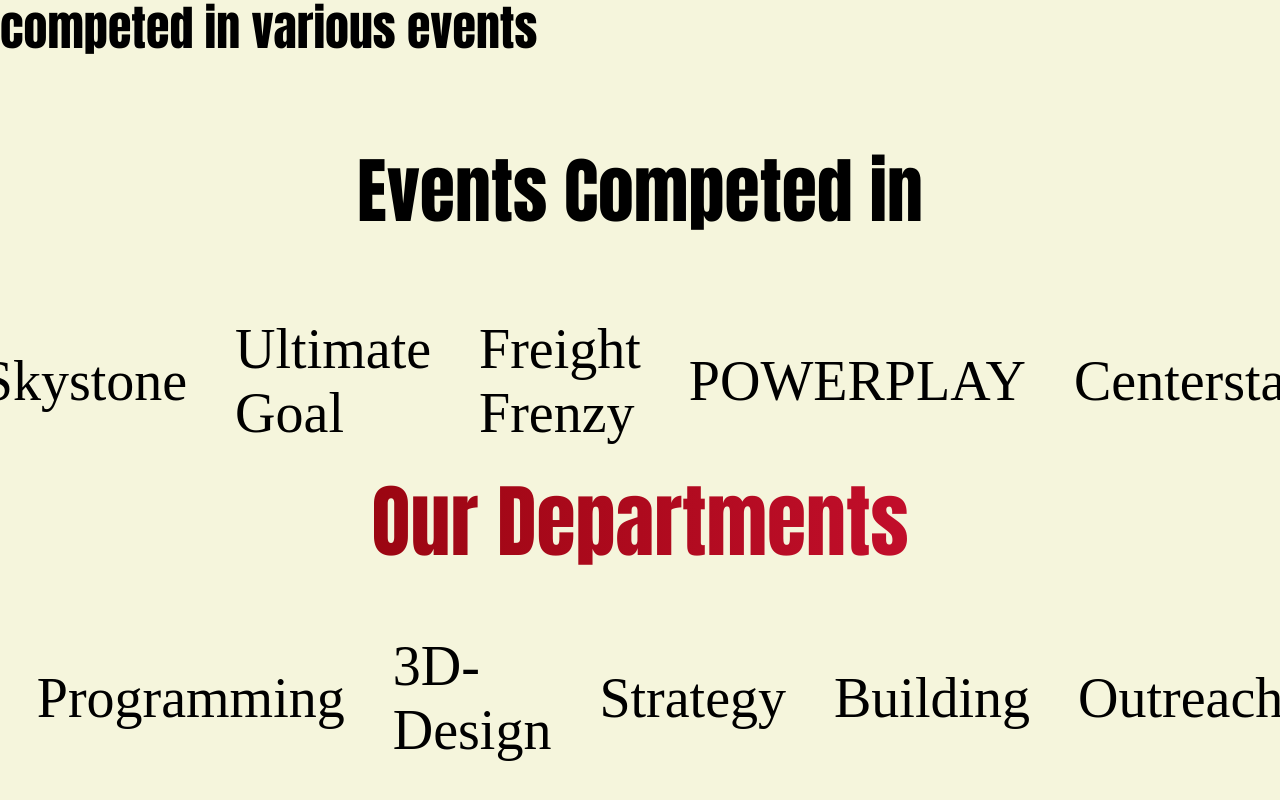
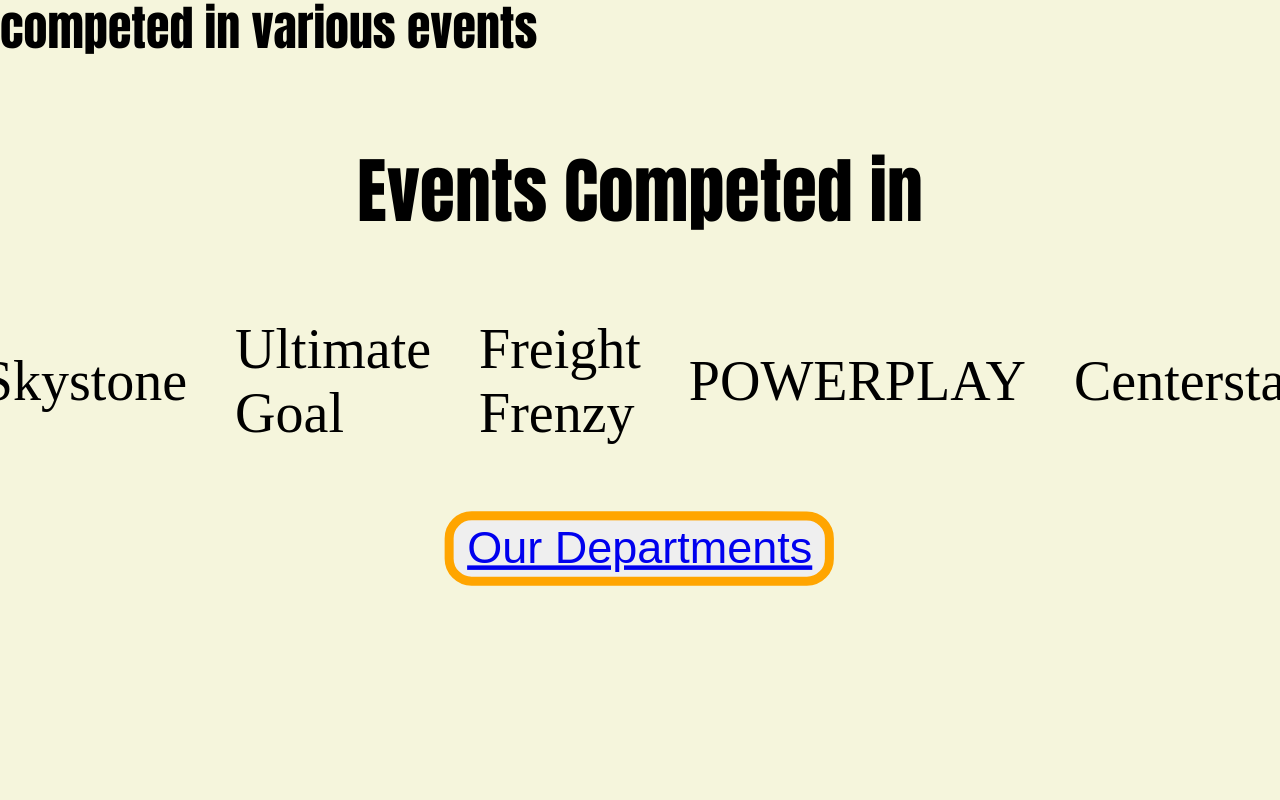
Before and after one commit to Shawn20701/Prota-Website, a React (Vite) app: page /about-us in a window 1280 px wide. Shown: the part 256-1056 px from the top of the page. After the commit the page ends 930 px from the top, so only its background shows below. Built offline with nearby package versions, Linux system fonts and the light colour scheme.

Commit message:
renamed things and added Department page and button

```diff
--- a/src/Routes/Aboutus.css
+++ b/src/Routes/Aboutus.css
@@ -68,3 +68,16 @@
     -webkit-background-clip: text;
     background-clip: text;
 }
+#Department-Button{
+    border-radius: 0.75rem;
+    border: 0.3rem solid var(--prg-fg-color);
+    font-size: var(--prg-font-size-subcontent);
+    text-wrap: wrap;
+    scale: 2.25;
+    transition: all 0.6s ease-in-out;
+}
+#Department-Button:hover{
+    scale: 3;
+    transform: translateY(-0.25rem);
+    transition: all 0.6s ease-in-out;
+}
--- a/src/Routes/Aboutus.jsx
+++ b/src/Routes/Aboutus.jsx
@@ -19,14 +19,7 @@
                 <li className='item'>POWERPLAY</li>
                 <li className='item'>Centerstage</li>
             </ul>
-            <h1 className='page-header'>Our Departments</h1>
-            <ul className='list'>
-                <li className='item'><a className='item' href='/About-us/Programming'>Programming</a></li>
-                <li className='item'><a className='item' href='/About-us/3D-Design'>3D-Design</a></li>
-                <li className='item'><a className='item' href='/About-us/Strategy'>Strategy</a></li>
-                <li className='item'><a className='item' href='/About-us/Building'>Building</a></li>
-                <li className='item'><a className='item' href='/About-us/Outreach'>Outreach</a></li>
-            </ul>
+            <h1 className='page-header'><button id='Department-Button'><a href='/About-us/Programming'>Our Departments</a></button></h1>
             <div className='space'></div>
         </div>
     )
--- a/src/Routes/Programming.css
+++ b/src/Routes/Departments.css
@@ -11,7 +11,7 @@
     --prg-font-size-content: 2.3rem;
     --prg-font-size-subcontent: 1.25rem;
 }
-#Programming-Title{
+.title{
     font-size: var(--prg-font-size-title);
     font-family: var(--prg-font-family);
     color: var(--prg-primary-text-color);
@@ -20,7 +20,7 @@
     width: max-content;
     margin-top:0;
 }
-#Programming-Title::after {
+.title::after {
     content: '';
     background: linear-gradient(to right, crimson, violet);
     border-radius: 50px;
@@ -35,6 +35,9 @@
     text-align: left;
     color: var(--prg-primary-text-color);
     font-size: var(--prg-font-size-content);
+}
+.content:last-child{
+    margin-bottom: 0;
 }
 .img-container {
     display: flex;
--- /dev/null
+++ b/src/Routes/Departments.jsx
@@ -0,0 +1,55 @@
+import  './Departments.css'
+import Github from '../assets/Github.svg'
+import Java from '../assets/Java.svg'
+import React from '../assets/React.svg'
+export default function Departments(){
+    return (
+        <div id='Container'>
+            <div className='programming-container'>
+                <div className='title-container'>
+                    <h1 className='title'>Programming</h1>
+                </div>
+                <div className='subheader-container'>
+                    <p className='content'>
+                        Lorem ipsum dolor sit amet consectetur adipisicing elit. Explicabo iure harum adipisci vitae voluptate consequatur, iusto illum, alias consequuntur id ad consectetur nulla cupiditate dolorum? Laborum laboriosam deleniti tempore suscipit.
+                    </p>
+                </div>
+                <div className='img-container'>
+                    <img id='Github-img' className='prg-img' src={Github} alt='Github' />
+                    <img id='Java-img' className='prg-img' src={Java} alt='Java' />
+                    <img id='React-img' className='prg-img' src={React} alt='React' />
+                </div>
+                <div className='sub-img-container'>
+                    <p id='Github-img-text' className='sub-text'>Github is a application that allows developers to store, manage, and share code with others</p>
+                    <p id='Java-img-text' className='sub-text'>Java is a high level object oriented language we use to code our robot</p>
+                    <p id='React-img-text' className='sub-text'>React is a javascript library that is used to make web applications we used this to develop our website</p>
+                </div>
+                <div className='title-container'>
+                    <h1 className='title'>3D-Design</h1>
+                </div>
+                <div className='subheader-container'>
+                    <p className='content'>Lorem, ipsum dolor sit amet consectetur adipisicing elit. Quos ad magni, inventore dolores animi aliquam excepturi perspiciatis a laborum doloremque, id dolorem ullam. Laudantium distinctio quas maxime, eos ab quibusdam.</p>
+                </div>
+                <div className='title-container'>
+                    <h1 className='title'>Building</h1>
+                </div>
+                <div className='subheader-container'>
+                    <p className='content'>Lorem, ipsum dolor sit amet consectetur adipisicing elit. Quos ad magni, inventore dolores animi aliquam excepturi perspiciatis a laborum doloremque, id dolorem ullam. Laudantium distinctio quas maxime, eos ab quibusdam.</p>
+                </div>
+                <div className='title-container'>
+                    <h1 className='title'>Strategy</h1>
+                </div>
+                <div className='subheader-container'>
+                    <p className='content'>Lorem, ipsum dolor sit amet consectetur adipisicing elit. Quos ad magni, inventore dolores animi aliquam excepturi perspiciatis a laborum doloremque, id dolorem ullam. Laudantium distinctio quas maxime, eos ab quibusdam.</p>
+                </div>
+                <div className='title-container'>
+                    <h1 className='title'>Outreach</h1>
+                </div>
+                <div className='subheader-container'>
+                    <p className='content'>Lorem, ipsum dolor sit amet consectetur adipisicing elit. Quos ad magni, inventore dolores animi aliquam excepturi perspiciatis a laborum doloremque, id dolorem ullam. Laudantium distinctio quas maxime, eos ab quibusdam.</p>
+                </div>
+            </div>
+        </div>
+
+    );
+}
--- a/src/Routes/Programming.jsx
+++ /dev/null
@@ -1,31 +0,0 @@
-import  './Programming.css'
-import Github from '../assets/Github.svg'
-import Java from '../assets/Java.svg'
-import React from '../assets/React.svg'
-export default function Programming(){
-    return (
-        <div id='Container'>
-            <div className='programming-container'>
-                <div id='title-container'>
-                    <h1 id='Programming-Title'>Programming</h1>
-                </div>
-                <div className='subheader-container'>
-                    <p className='content'>
-                        Lorem ipsum dolor sit amet consectetur adipisicing elit. Explicabo iure harum adipisci vitae voluptate consequatur, iusto illum, alias consequuntur id ad consectetur nulla cupiditate dolorum? Laborum laboriosam deleniti tempore suscipit.
-                    </p>
-                </div>
-                <div className='img-container'>
-                    <img id='Github-img' className='prg-img' src={Github} alt='Github' />
-                    <img id='Java-img' className='prg-img' src={Java} alt='Java' />
-                    <img id='React-img' className='prg-img' src={React} alt='React' />
-                </div>
-                <div className='sub-img-container'>
-                    <p id='Github-img-text' className='sub-text'>Github is a application that allows developers to store, manage, and share code with others</p>
-                    <p id='Java-img-text' className='sub-text'>Java is a high level object oriented language we use to code our robot</p>
-                    <p id='React-img-text' className='sub-text'>React is a javascript library that is used to make web applications we used this to develop our website</p>
-                </div>
-            </div>
-        </div>
-
-    );
-}
--- a/src/main.jsx
+++ b/src/main.jsx
@@ -3,7 +3,7 @@
 import App from './Routes/App.jsx'
 import ErrorPage from './Components/error-page.jsx'
 import Aboutus from './Routes/Aboutus.jsx'
-import Programming from './Routes/Programming.jsx'
+import Departments from './Routes/Departments.jsx'
 import {
   createBrowserRouter,
   RouterProvider,
@@ -19,8 +19,8 @@
     element: <Aboutus />
   },
   {
-    path: "/about-us/Programming",
-    element: <Programming />
+    path: "/about-us/Departments",
+    element: <Departments />
   }
 ]);
 ReactDOM.createRoot(document.getElementById('root')).render(
```
